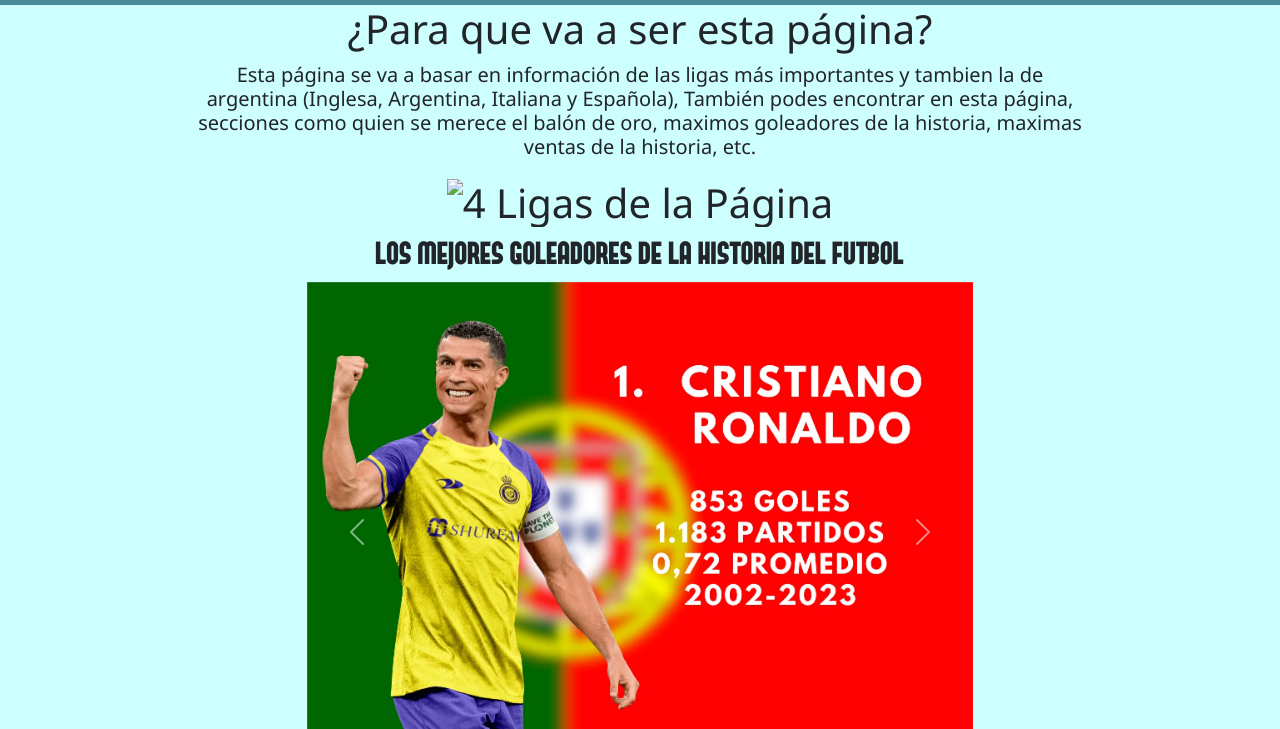
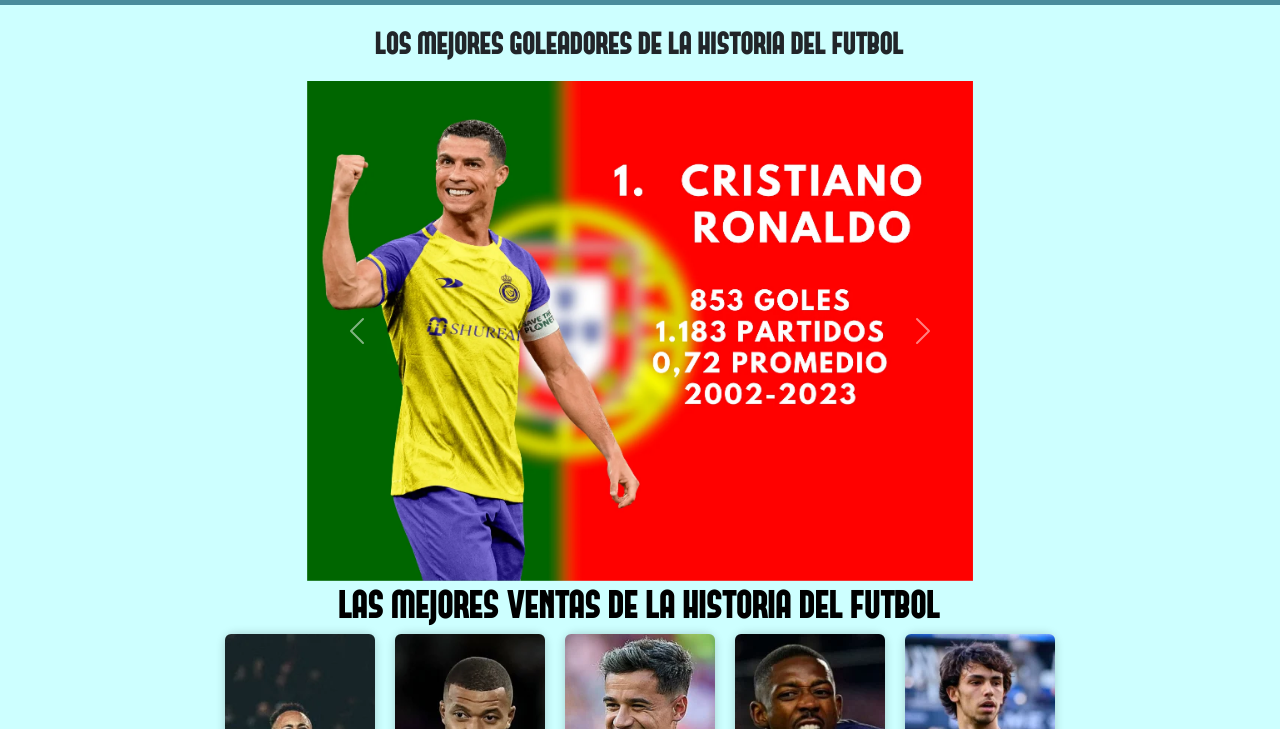
Before and after one commit to Gudeano/PF-Chaparro, a website: page index.html in a window 1280 px wide. Shown: the part 71-800 px from the top of the page. Drawn offline with nearby package versions, Linux system fonts and the light colour scheme.

Commit message:
Terminando la tercera pre entrega, eliminando una seccion que la verdad era inutilizable

```diff
--- a/index.html
+++ b/index.html
@@ -4,10 +4,12 @@
 <head>
     <meta charset="UTF-8" />
     <meta name="viewport" content="width=device-width, initial-scale=1.0" />
-    <meta name="description" content="¿Querés saber información de futbol y tablas generales de las ligas más importantes del mundo? Entra acá">
-    <meta name="keywords"  content="balon de oro, las mejores ventas, los mejores goleadores, premier league, copa de la liga, serie a, la liga">
+    <meta name="description"
+        content="¿Querés saber información de futbol y tablas generales de las ligas más importantes del mundo? Entra acá">
+    <meta name="keywords"
+        content="balon de oro, las mejores ventas, los mejores goleadores, premier league, copa de la liga, serie a, la liga">
     <title>HOME | CHAPAFUTBOL</title>
-    <link href="https://unpkg.com/aos@2.3.1/dist/aos.css" rel="stylesheet">  <!-- Aos css -->
+    <link href="https://unpkg.com/aos@2.3.1/dist/aos.css" rel="stylesheet"> <!-- Aos css -->
     <script src="https://unpkg.com/aos@2.3.1/dist/aos.js"></script>
     <link rel="shortcut icon" href="img/favicon.webp" type="logo-chapafutbol">
     <link href="https://cdn.jsdelivr.net/npm/bootstrap@5.3.2/dist/css/bootstrap.min.css" rel="stylesheet"
@@ -54,21 +56,6 @@
     <!-- INFORMACION GENERAL (MAIN) -->
 
     <main>
-        <section class="seccion-1-para-que">
-            <div class="seccion-1-h1-p">
-                <h1 class="seccion-1-titulo">¿Para que va a ser esta página?
-                <p class="seccion-1-parrafo">Esta página se va a basar en información de las ligas más
-                    importantes y
-                    tambien la de argentina (Inglesa,
-                    Argentina, Italiana y Española), También podes encontrar en esta página, secciones como
-                    quien se
-                    merece
-                    el balón de oro, maximos goleadores de la historia, maximas ventas de la historia, etc.</p>
-                    <img class="seccion-1-foto" src="img/Seccion 1 para que.webp" alt="4 Ligas de la Página">
-                </h1>
-            </div>
-        </section>
-        </div>
         <section class="seccion-2-mejores-goleadores">
             <h2 class="seccion-2-h2">LOS MEJORES GOLEADORES DE LA HISTORIA DEL FUTBOL</h2>
             <div data-aos="fade-zoom-in" id="carouselExample" class="carousel slide">
--- a/scss/layout/_index.scss
+++ b/scss/layout/_index.scss
@@ -1,34 +1,31 @@
-main{
-    .seccion-1-para-que {
-        @include flex(flex,row,center,center);
-        background-color: #cdffff;
-        .seccion-1-h1-p {
-            flex-direction: column;
-            text-align: center;
-            .seccion-1-parrafo {
-                width: 900px;
-                font-size: 20px;
-                padding-top: 10px;
-            }
-            .seccion-1-foto {
-                height: 400px;
-            }
-        }
-    }
+main {
     .seccion-2-mejores-goleadores {
         background-color: #cdffff;
         @extend %flex-center;
         flex-direction: column;
         text-align: center;
         .seccion-2-h2 {
+            padding-top: 20px;
+            padding-bottom: 10px;
             font-family: Forque;
             @extend %flex-center;
         }
-        .cristiano-foto, .messi-foto, .bican-foto, .pele-foto, .romario-foto, .muller-foto, .puskas-foto, .jones-foto, .lewan-foto, .eusebio-foto {
+
+        .cristiano-foto,
+        .messi-foto,
+        .bican-foto,
+        .pele-foto,
+        .romario-foto,
+        .muller-foto,
+        .puskas-foto,
+        .jones-foto,
+        .lewan-foto,
+        .eusebio-foto {
             height: 500px;
         }
     }
-    .seccion-3-cartas{
+
+    .seccion-3-cartas {
         .seccion-3-h2 {
             font-family: Forque;
             font-size: 40px;
@@ -37,18 +34,22 @@ main{
             margin: auto;
             background-color: #cdffff;
         }
+
         .div-3-mejores-ventas {
             background-color: #cdffff;
             @extend %flex-center;
             text-align: center;
+
             .cartas-alineacion {
                 @extend %flex-center;
                 flex-wrap: wrap;
+
                 .grilla {
                     display: grid;
                     grid-template-columns: repeat(5, 1fr);
                     grid-template-rows: repeat(2, auto);
                     gap: 10px;
+
                     .cartas-ventas {
                         width: 150px;
                         height: auto;
@@ -57,11 +58,13 @@ main{
                         border-radius: 10px;
                         box-shadow: 0px 0px 10px rgba(0, 0, 0, 0.2);
                         position: relative;
+
                         &:hover {
-                            .texto-ventas{
+                            .texto-ventas {
                                 opacity: 1;
                             }
                         }
+
                         .foto-ventas {
                             border-radius: 6px;
                             max-width: 100%;
@@ -69,12 +72,15 @@ main{
                             filter: blur(0);
                             transition: filter 0.3s ease-in-out;
                         }
+
                         &:hover {
                             .foto-ventas {
                                 filter: blur(4px);
                             }
+
                             transform: scale(1.05);
                         }
+
                         .texto-ventas {
                             position: absolute;
                             top: 50%;
@@ -93,10 +99,12 @@ main{
             }
         }
     }
+
     .seccion-4-quien-deberia {
         background-color: #cdffff;
         @extend %flex-center;
         flex-direction: column;
+
         .seccion-4-h2 {
             font-size: 40px;
             font-family: Forque;
@@ -107,15 +115,21 @@ main{
             padding-bottom: 10px;
             background-color: #cdffff;
         }
+
         .seccion-4-foto-p {
             @extend %flex-center;
             flex-direction: column;
+
             .seccion-4-foto {
                 width: 60%;
                 display: flex;
             }
-            .columnas-parrafos{
-                .seccion-4-p-messi, .seccion-4-p-mbappe, .seccion-4-p-haaland {
+
+            .columnas-parrafos {
+
+                .seccion-4-p-messi,
+                .seccion-4-p-mbappe,
+                .seccion-4-p-haaland {
                     font-size: 23px;
                     font-family: coolvetica rg;
                     @extend %flex-center;
@@ -123,7 +137,7 @@ main{
                     padding-left: 8px;
                     padding-top: 30px;
                     text-align: justify;
-                    width: 800px
+                    width: 800px;
                 }
             }
         }
--- a/scss/utilities/_extend.scss
+++ b/scss/utilities/_extend.scss
@@ -3,7 +3,3 @@
     justify-content: center;
     align-items: center;
 }
-
-.fondo-manc{
-    background-color: map-get($colores, celeste);
-}
```
Also changed, not shown: css/style.css, 1 other file.
